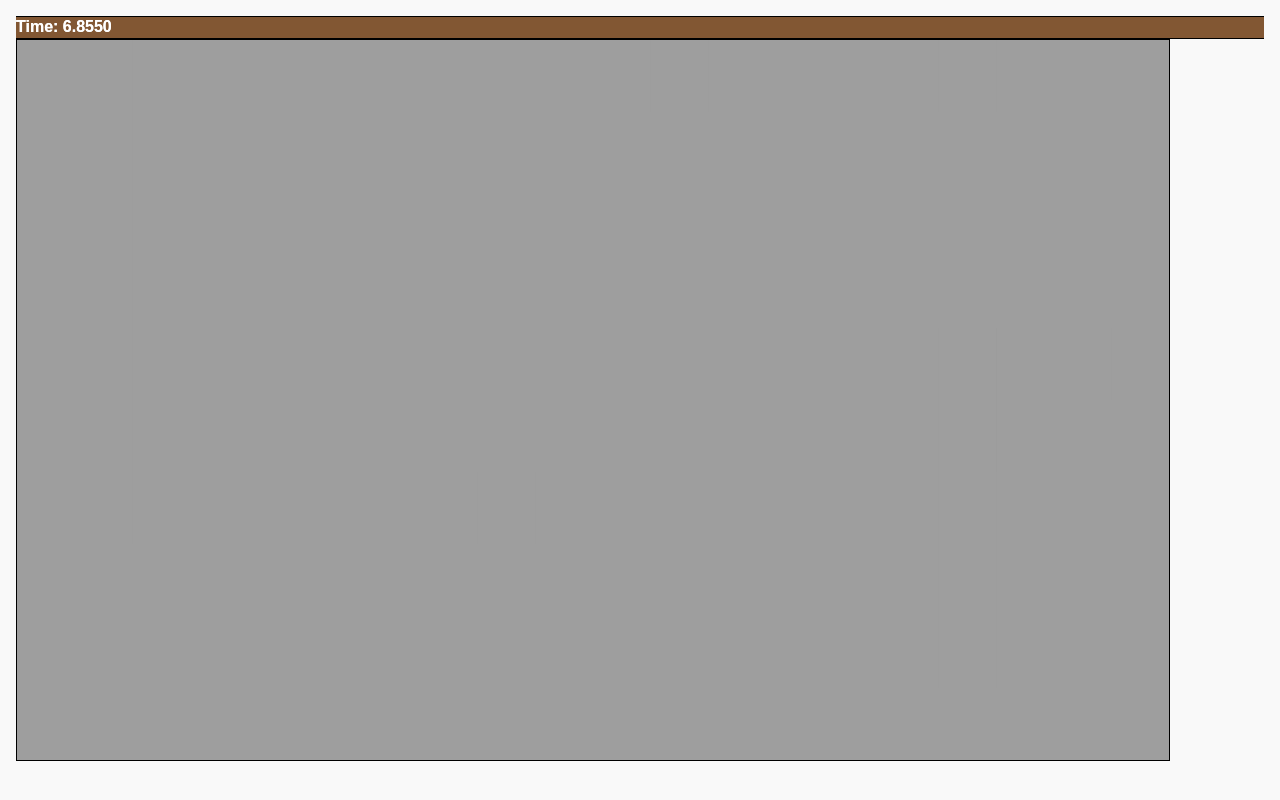
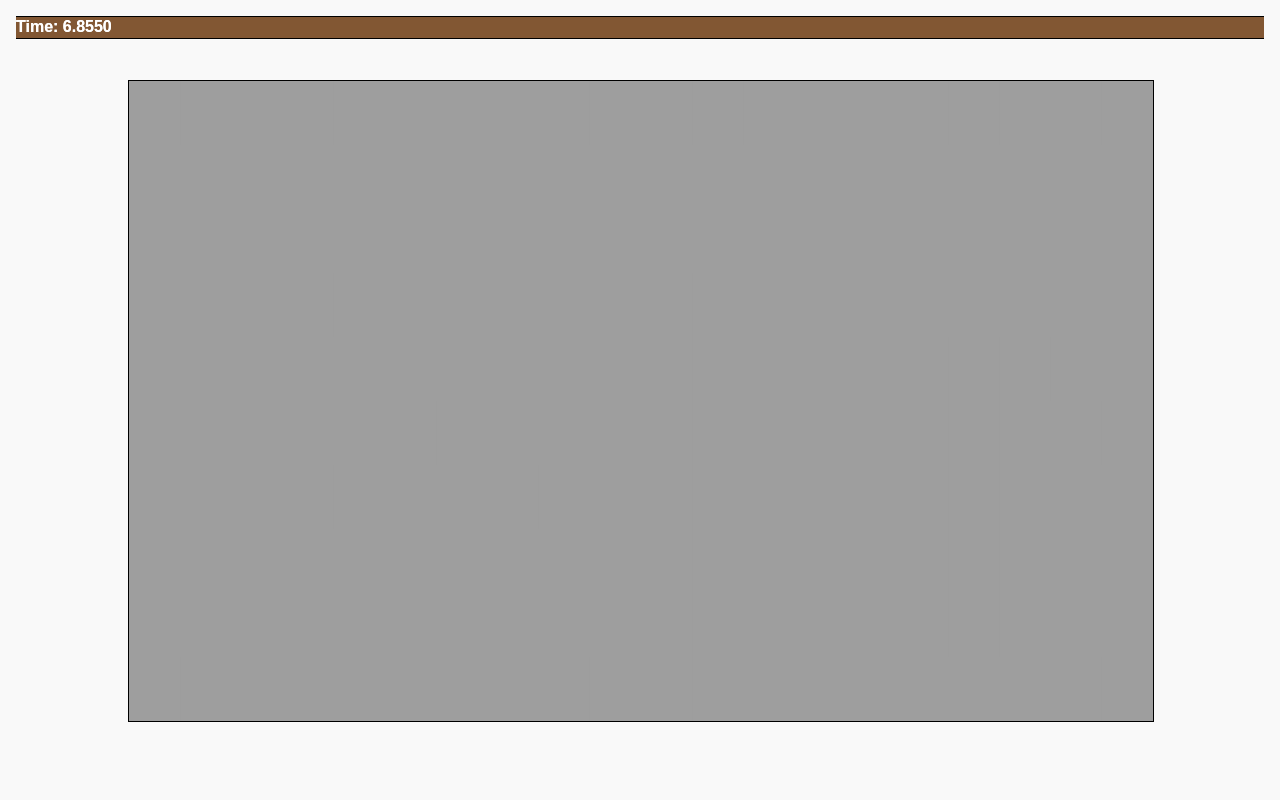
Before and after one commit to M4sterM4tt/StepSix, a plain HTML site: page www/index.html in a window 1280 px wide. Drawn offline with Linux system fonts and the light colour scheme.

Commit message:
update looks

```diff
--- a/www/css/stylesheet.css
+++ b/www/css/stylesheet.css
@@ -1,8 +1,8 @@
 canvas {
+	position: absolute;
+    left: 10%;
+    top: 10%;
 	border-color: black;
 	border-style: solid;
 	border-width: 1px;
 }
-button {
-
-]
--- a/www/js/index.js
+++ b/www/js/index.js
@@ -78,8 +78,8 @@ window.onload = function() {
 
 	// Canvas, Body and Graphics context
 	canvas = document.getElementById("canvas");
-    canvas.width = (9/10)*window.innerWidth;
-    canvas.height = (9/10)*window.innerHeight;
+    canvas.width = (8/10)*window.innerWidth;
+    canvas.height = (8/10)*window.innerHeight;
 	body = canvas.getContext("2d");
 
 
@@ -175,7 +175,6 @@ function onDeviceReady() {
 // onPause Function
 function onPause() {
 	pause = true;
-	alert("hi")
 	$.mobile.changePage("#pagetwo", {transition: "slideup", changeHash: false }); // Goes to Page two
 }
 
@@ -183,7 +182,6 @@ function onPause() {
 // onResume Function
 function onResume() {
 	pause = true;
-	alert("hi2")
 	$.mobile.changePage("#pagetwo", {transition: "slideup", changeHash: false }); // Goes to Page two
 }
 
```
